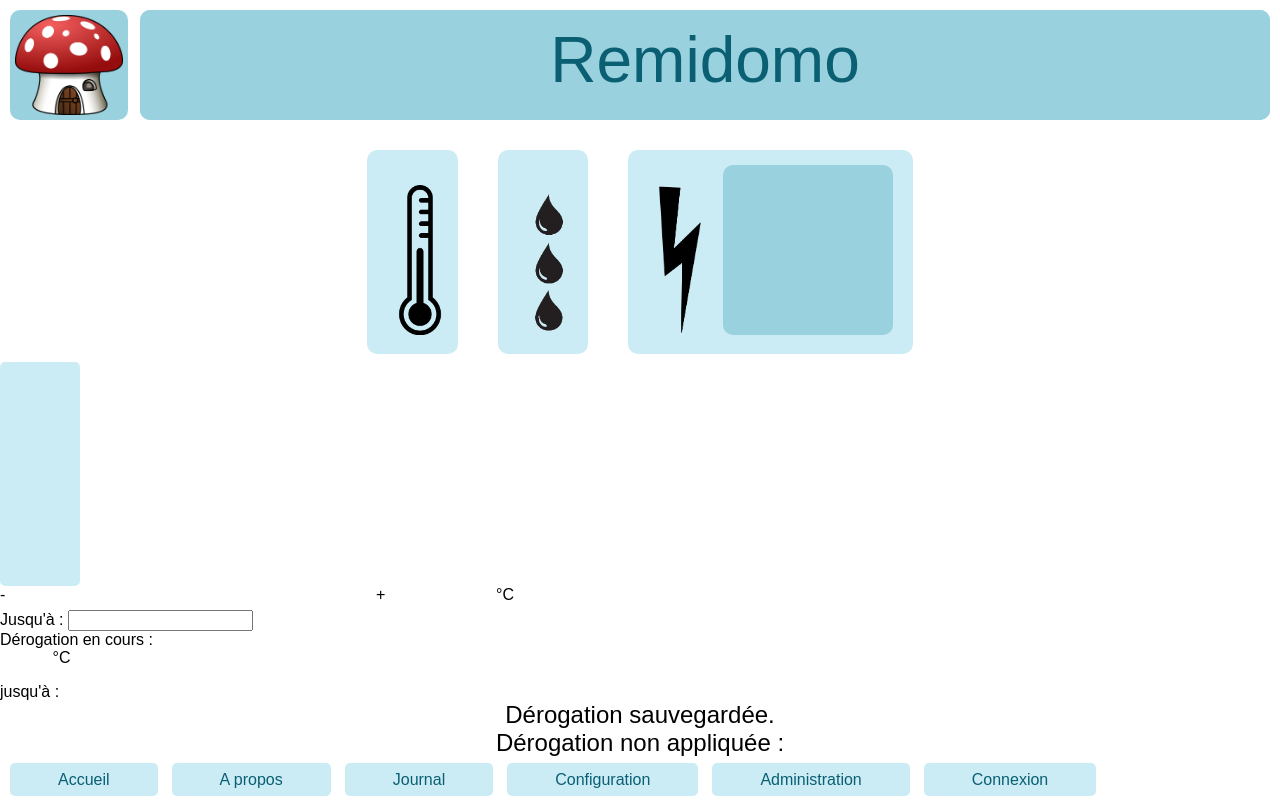
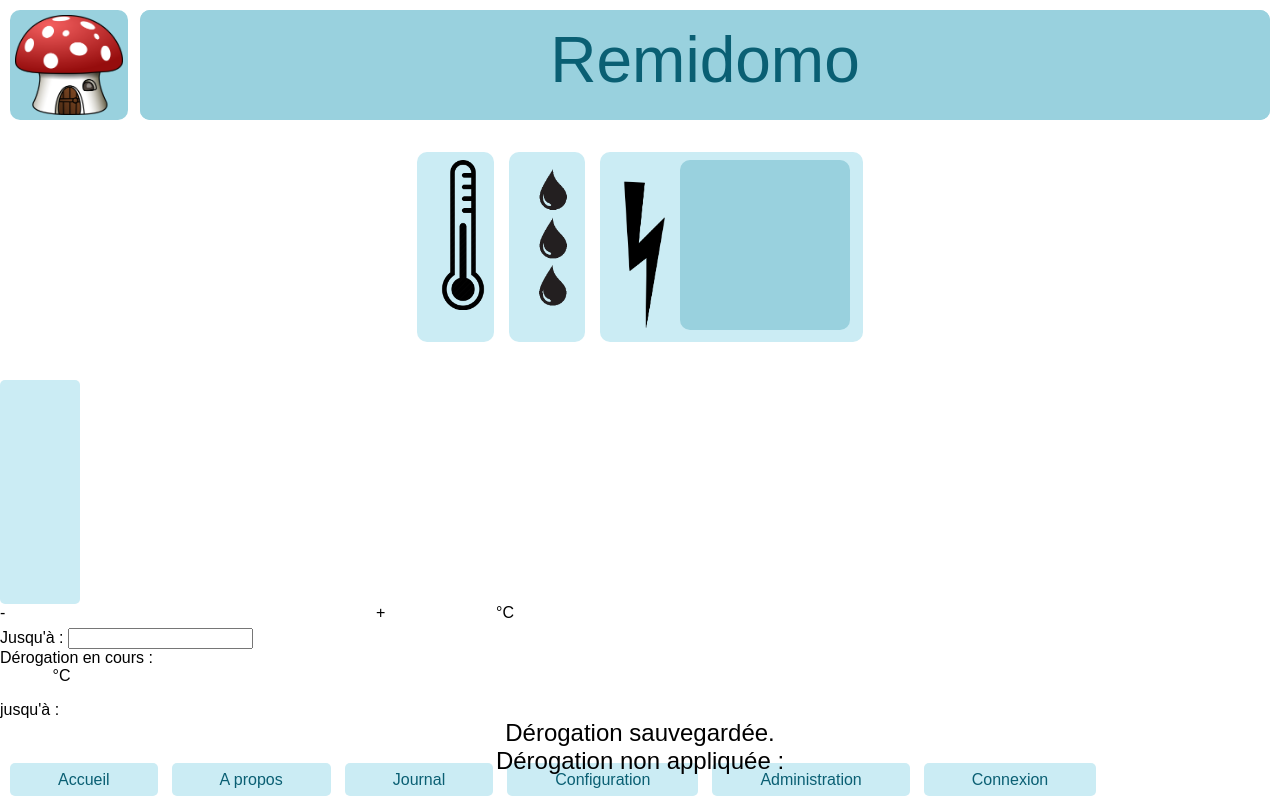
Before and after one commit to Remsouf/meta-remidomo, a Django app: template recipes-web/files/remidomo/templates/status.html in a window 1280 px wide. Run offline with Django 3.2, Linux system fonts and the light colour scheme; the template is opened without the code that fills it, so the values that code supplies are empty; parts of the project's set-up code (start-up, migrations or seed data) failed here and were passed over; some libraries are stand-ins or nearby versions.

Commit message:
Web: Reglage pour Chrome/Firefox et tablette
Autoriser le retour a la ligne pour l'affichage de status
(tablette en mode portrait / paysage)

```diff
--- a/recipes-web/files/remidomo/static/css/status.css
+++ b/recipes-web/files/remidomo/static/css/status.css
@@ -1,17 +1,18 @@
 .status {
-    display: table-row;
-    padding: 10px;
+    display: flex;
+    flex-flow: row wrap;
+    justify-content: center;
 }
 
 .status-container {
     display: table;
     padding: 8px;
     margin: auto;
+    border-spacing: 10px;
 }
 
 .frame-spacer {
     display: table-cell;
-    border-spacing: 5px;
 }
 
 .frame {
@@ -33,7 +34,7 @@
 }
 
 .content {
-    margin-top: 1em;
+    margin-top: 0.5em;
     width: 100%;
     margin-bottom: 32px;
 }
@@ -49,10 +50,9 @@
 .sensor-background {
     display: table-cell;
     border-radius: 10px;
-    margin-left: 20px;
-    margin-right: 20px;
     background-color: #cbecf4;
-    border-spacing: 15px;
+    border-spacing: 8px;
+    margin-bottom: 20px;
 }
 
 .sensor-data {
@@ -66,7 +66,7 @@
 }
 
 .sensor-spacer {
-    width: 40px;
+    width: 15px;
 }
 
 .saving {
```
